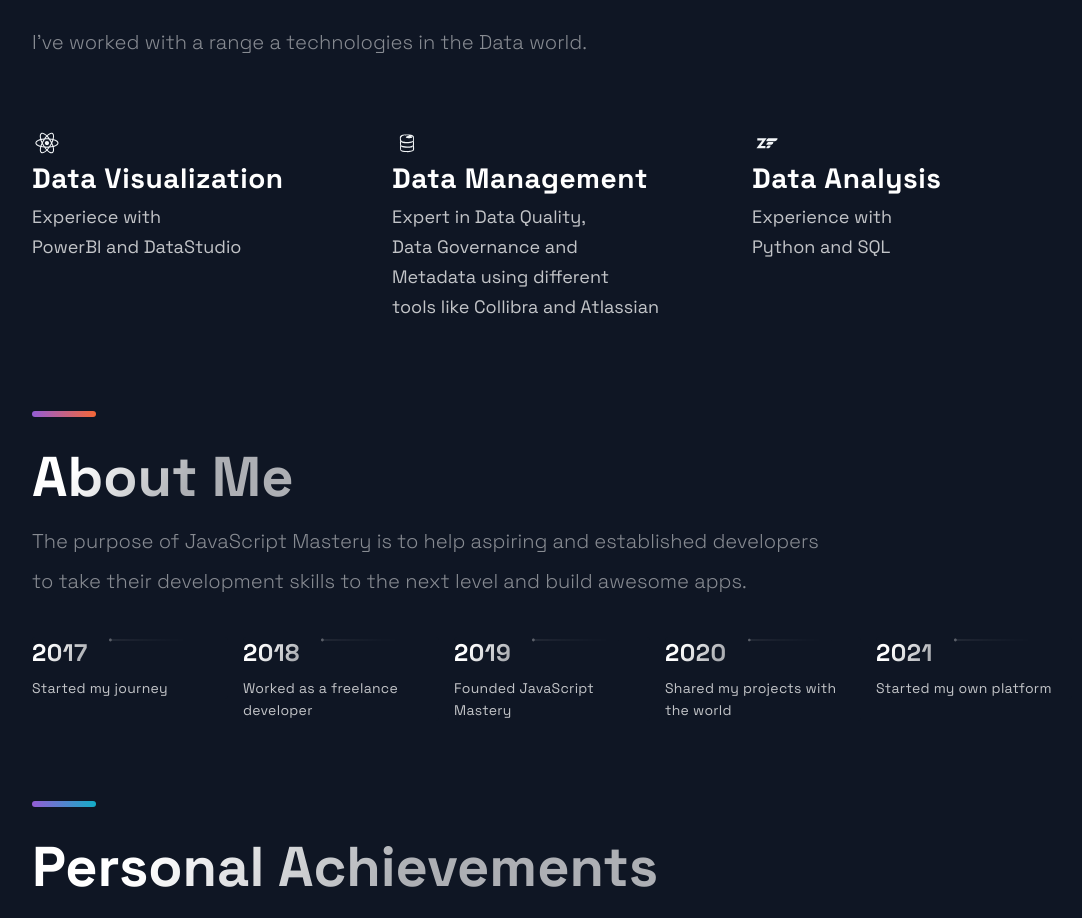
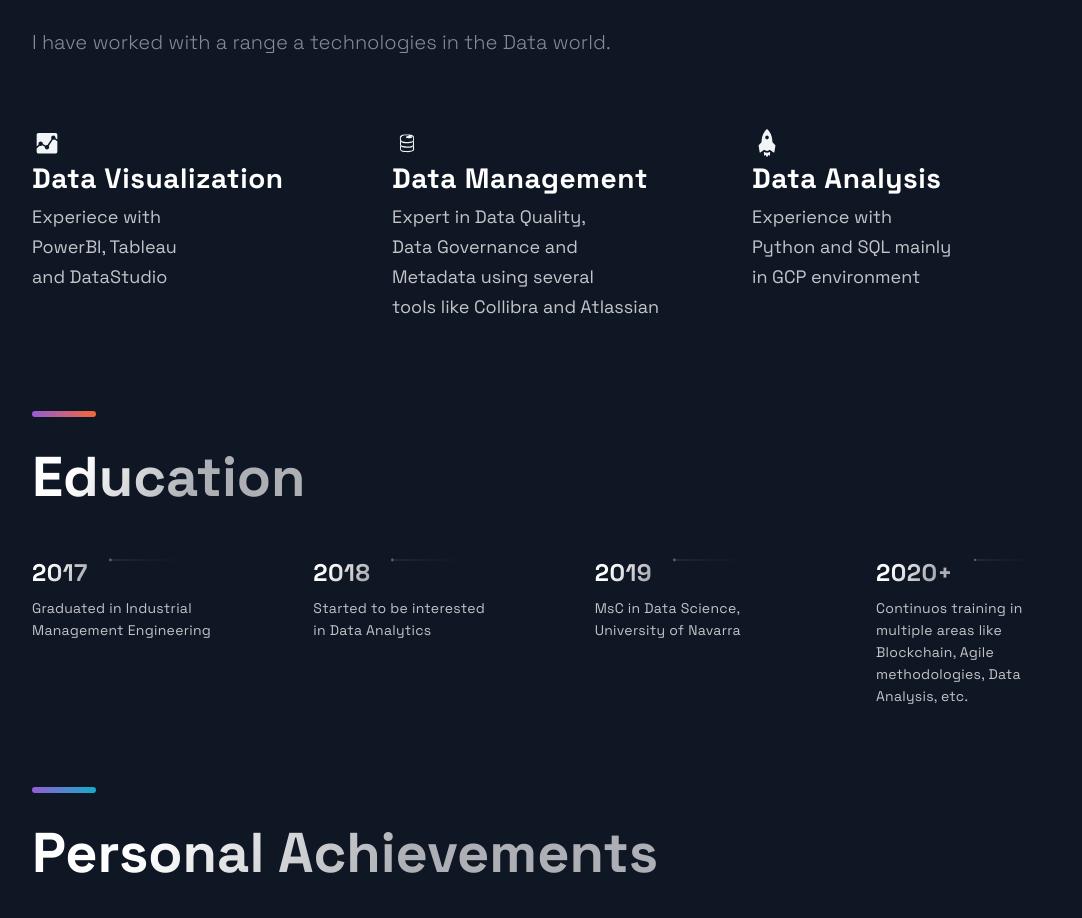
Before and after one commit to pablojordandlf/portfolio_pablo, a Next.js app: page / in a window 1280 px wide. Shown: the part 2684-3602 px from the top of the page, without its empty margins (88-1170 px from the left). Built offline with nearby package versions, Linux system fonts and the light colour scheme.

Commit message:
Education

```diff
--- a/src/components/TimeLine/TimeLine.js
+++ b/src/components/Education/Education.js
@@ -1,6 +1,6 @@
 import React, { useState, useRef, useEffect } from 'react';
 
-import { CarouselButton, CarouselButtonDot, CarouselButtons, CarouselContainer, CarouselItem, CarouselItemImg, CarouselItemText, CarouselItemTitle, CarouselMobileScrollNode } from './TimeLineStyles';
+import { CarouselButton, CarouselButtonDot, CarouselButtons, CarouselContainer, CarouselItem, CarouselItemImg, CarouselItemText, CarouselItemTitle, CarouselMobileScrollNode } from './EducationStyles';
 import { Section, SectionDivider, SectionText, SectionTitle } from '../../styles/GlobalComponents';
 import { TimeLineData } from '../../constants/constants';
 
@@ -44,10 +44,11 @@ const Timeline = () => {
 
   return (
     <Section id="about">
-      <SectionTitle>About Me</SectionTitle>
+      <SectionTitle>Education</SectionTitle>
       <SectionText>
-      The purpose of JavaScript Mastery is to help aspiring and established developers to take their development skills to the next level and build awesome apps.
+
       </SectionText>
+
       <CarouselContainer ref={carouselRef} onScroll={handleScroll}>
         <>
           {TimeLineData.map((item, index) => (
--- a/src/components/Skills/Skills.js
+++ b/src/components/Skills/Skills.js
@@ -1,5 +1,6 @@
 import React from 'react';
-import { DiFirebase, DiReact, DiZend } from 'react-icons/di';
+import { DiFirebase, DiGoogleAnalytics, DiZend } from 'react-icons/di';
+import { IoMdRocket } from "react-icons/io";
 import { Section, SectionDivider, SectionText, SectionTitle } from '../../styles/GlobalComponents';
 import { List, ListContainer, ListItem, ListParagraph, ListTitle } from './SkillsStyles';
 
@@ -8,18 +9,19 @@ const Technologies = () =>  (
     <SectionDivider divider />
     <SectionTitle>Skills</SectionTitle>
     <SectionText>
-      I've worked with a range a technologies in the Data world.
+      I have worked with a range a technologies in the Data world.
     </SectionText>
     <List>
       <ListItem>
         <picture>
-          <DiReact size="3rem" />
+          <DiGoogleAnalytics size="3rem" />
         </picture>
         <ListContainer>
           <ListTitle>Data Visualization</ListTitle>
           <ListParagraph>
             Experiece with <br />
-            PowerBI and DataStudio
+            PowerBI, Tableau <br />
+            and DataStudio
           </ListParagraph>
         </ListContainer>
       </ListItem>
@@ -32,25 +34,25 @@ const Technologies = () =>  (
           <ListParagraph>
             Expert in Data Quality, <br />
             Data Governance and <br />
-            Metadata using different <br />
+            Metadata using several <br />
             tools like Collibra and Atlassian
           </ListParagraph>
         </ListContainer>
       </ListItem>
       <ListItem>
         <picture>
-          <DiZend size="3rem" />
+          <IoMdRocket size="3rem" />
         </picture>
         <ListContainer>
           <ListTitle>Data Analysis</ListTitle>
           <ListParagraph>
             Experience with <br />
-            Python and SQL
+            Python and SQL mainly <br />
+            in GCP environment
           </ListParagraph>
         </ListContainer>
       </ListItem>
       <br />
-
     </List>
     <SectionDivider colorAlt />
   </Section>
--- a/src/constants/constants.js
+++ b/src/constants/constants.js
@@ -38,9 +38,9 @@ export const projects = [
 ];
 
 export const TimeLineData = [
-  { year: 2017, text: 'Started my journey', },
-  { year: 2018, text: 'Worked as a freelance developer', },
-  { year: 2019, text: 'Founded JavaScript Mastery', },
-  { year: 2020, text: 'Shared my projects with the world', },
-  { year: 2021, text: 'Started my own platform', },
+
+  { year: 2017, text: 'Graduated in Industrial Management Engineering', },
+  { year: 2018, text: 'Started to be interested in Data Analytics', },
+  { year: 2019, text: 'MsC in Data Science, University of Navarra', },
+  { year: "2020+", text: 'Continuos training in multiple areas like Blockchain, Agile methodologies, Data Analysis, etc.', },
 ];
--- a/src/pages/index.js
+++ b/src/pages/index.js
@@ -3,7 +3,7 @@ import BgAnimation from '../components/BackgrooundAnimation/BackgroundAnimation'
 import Hero from '../components/Hero/Hero';
 import Projects from '../components/Experience/Experience';
 import Technologies from '../components/Skills/Skills';
-import Timeline from '../components/TimeLine/TimeLine';
+import Timeline from '../components/Education/Education';
 import { Layout } from '../layout/Layout';
 import { Section } from '../styles/GlobalComponents';
 
```
Also changed, not shown: src/components/Education/EducationStyles.js (renamed from src/components/TimeLine/TimeLineStyles.js).
